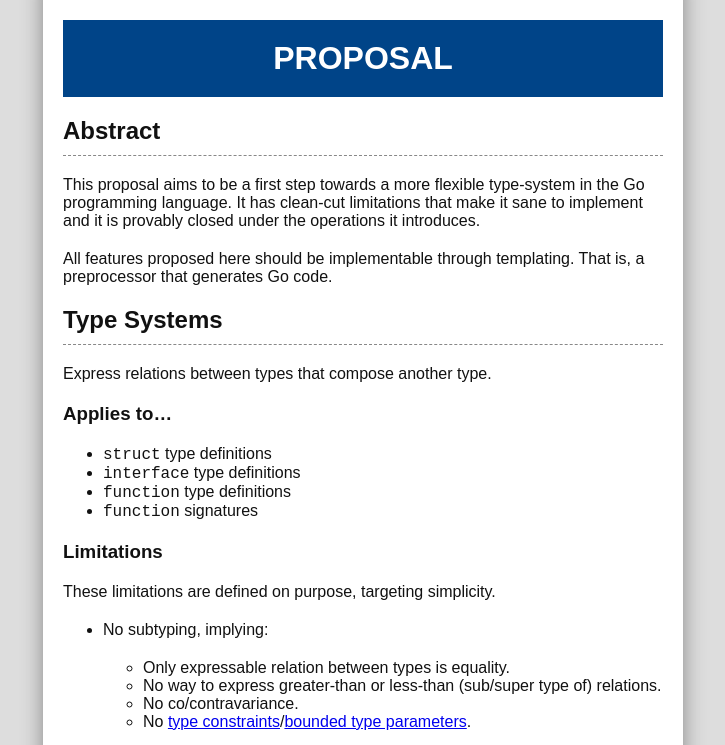
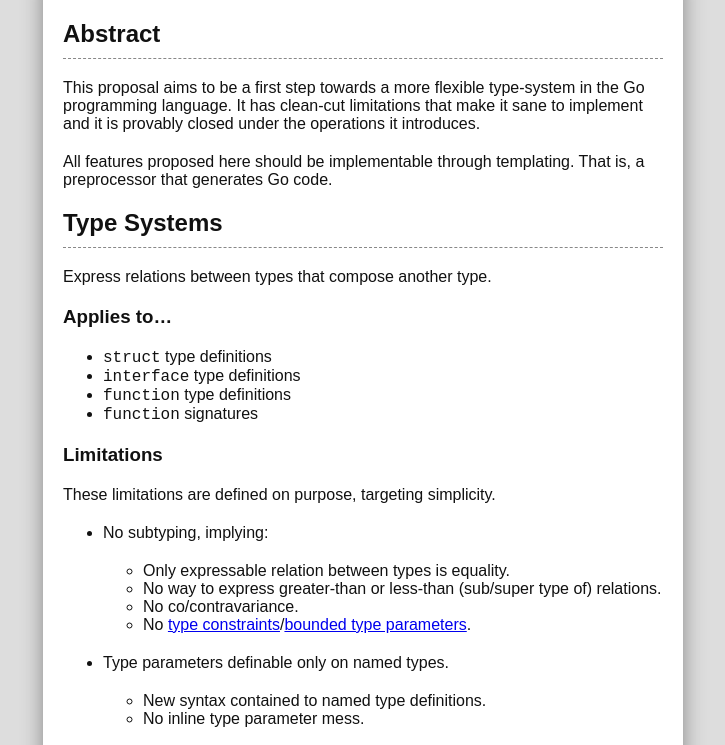
Before and after one commit to thwd/ts, a plain HTML site: page index.html in a window 1280 px wide. Shown: the top 745 px of the page, without its empty margins (277-1002 px from the left). Drawn offline with Linux system fonts and the light colour scheme.

Commit message:
remove the proposal references

```diff
--- a/index.html
+++ b/index.html
@@ -7,8 +7,6 @@
 </head>
 <body>
     <div id="main">
-        <h1>PROPOSAL</h1>
-
         <h2>Abstract</h2>
 
         <p>This proposal aims to be a first step towards a more flexible type-system in the Go programming language. It has clean-cut limitations that make it sane to implement and it is provably closed under the operations it introduces.</p>
```
